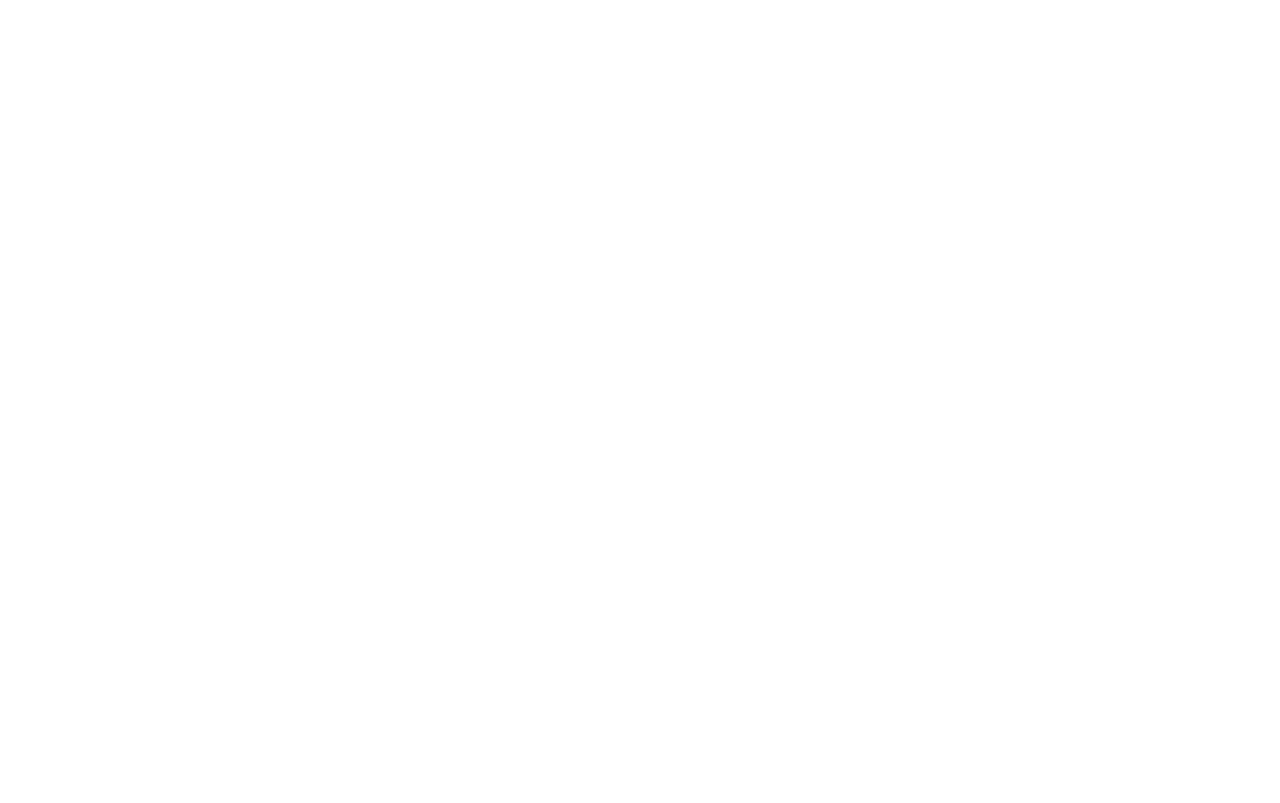
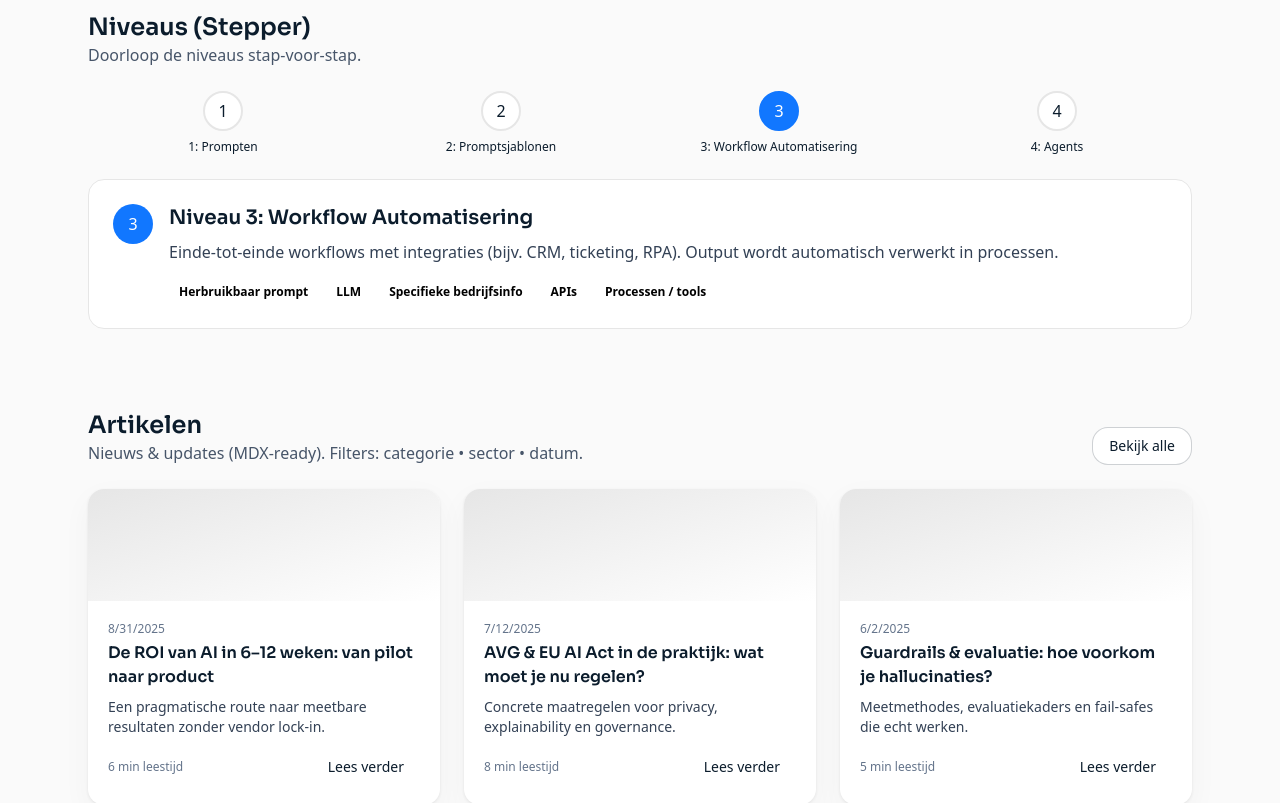
Before and after one commit to cwazuidema/novahorizon_corporate, a Next.js app: page / in a window 1280 px wide. Shown: the part 2660-3463 px from the top of the page. Before the commit the page ends 2341 px from the top, so only its background shows below. Built offline with nearby package versions, Linux system fonts and the light colour scheme.

Commit message:
Add LevelsStepper component and integrate into homepage; include capability levels data and SVG assets for enhanced user experience

```diff
--- a/app/page.js
+++ b/app/page.js
@@ -9,6 +9,7 @@
 import StatsStrip from '../components/StatsStrip';
 import ModelBadge from '../components/ModelBadge';
 import LogoMarquee from '../components/LogoMarquee';
+import LevelsStepper from '../components/LevelsStepper';
 import { BoltIcon, ScaleIcon, ShieldCheckIcon, ChartBarIcon, MapIcon, LockClosedIcon, LockOpenIcon } from '../components/icons';
 
 export default function HomePage() {
@@ -79,6 +80,24 @@
 
             <section className="py-10 bg-[#FAFAFA]">
                 <Container>
+                    <div className="flex justify-center px-[10%]">
+                        <img src="/img/pyramid_annotated.svg" alt="Niveaus piramide" className="w-full h-auto" />
+                    </div>
+                </Container>
+            </section>
+
+            <section className="py-10 bg-[#FAFAFA]">
+                <Container>
+                    <div className="mb-6">
+                        <h2 className="text-2xl font-semibold text-[#0B1C2C]" style={{ fontFamily: 'var(--font-sora), var(--font-inter), ui-sans-serif' }}>Niveaus (Stepper)</h2>
+                        <p className="text-slate-600">Doorloop de niveaus stap‑voor‑stap.</p>
+                    </div>
+                    <LevelsStepper />
+                </Container>
+            </section>
+
+            <section className="py-10 bg-[#FAFAFA]">
+                <Container>
                     <div className="mb-6 flex items-end justify-between">
                         <div>
                             <h2 className="text-2xl font-semibold text-[#0B1C2C]" style={{ fontFamily: 'var(--font-sora), var(--font-inter), ui-sans-serif' }}>Artikelen</h2>
--- /dev/null
+++ b/components/LevelsStepper.jsx
@@ -0,0 +1,87 @@
+"use client";
+
+import { useState } from 'react';
+import { capabilityLevels as LEVELS } from '../data/levels';
+
+function Badge({ children, colorClass }) {
+    return (
+        <span className={`inline-flex items-center rounded-full px-2.5 py-1 text-xs font-semibold ${colorClass}`}>
+            {children}
+        </span>
+    );
+}
+
+export default function LevelsStepper({ className = '' }) {
+    const [activeIndex, setActiveIndex] = useState(2);
+    const active = LEVELS[activeIndex];
+    const colsClass = {
+        1: 'grid-cols-1',
+        2: 'grid-cols-2',
+        3: 'grid-cols-3',
+        4: 'grid-cols-4',
+        5: 'grid-cols-5',
+        6: 'grid-cols-6',
+    }[LEVELS.length] || 'grid-cols-4';
+
+    return (
+        <div className={`space-y-6 ${className}`}>
+            <div className="hidden md:block">
+                <ol className={`grid ${colsClass} items-center gap-2`}>
+                    {LEVELS.map((l, idx) => {
+                        const isActive = idx === activeIndex;
+                        return (
+                            <li key={l.key} className="flex flex-col items-center">
+                                <button
+                                    type="button"
+                                    onClick={() => setActiveIndex(idx)}
+                                    className={`flex h-10 w-10 items-center justify-center rounded-full border-2 transition-colors ${isActive ? 'border-hadfield_blue bg-hadfield_blue text-white' : 'border-[#E6E6E6] bg-white text-[#0B1C2C] hover:border-hadfield_blue'
+                                        }`}
+                                >
+                                    {idx + 1}
+                                </button>
+                                <div className="mt-2 text-center text-xs font-medium text-[#0B1C2C]">{l.title.replace('Niveau ', '')}</div>
+                            </li>
+                        );
+                    })}
+                </ol>
+            </div>
+
+            <div className="md:hidden">
+                <ol className="flex w-full flex-nowrap items-center justify-between gap-2 px-[10%]">
+                    {LEVELS.map((l, idx) => {
+                        const isActive = idx === activeIndex;
+                        return (
+                            <li key={l.key}>
+                                <button
+                                    type="button"
+                                    onClick={() => setActiveIndex(idx)}
+                                    className={`flex items-center justify-center rounded-full border-2 text-xs transition-colors ${isActive ? 'border-hadfield_blue bg-hadfield_blue text-white' : 'border-[#E6E6E6] bg-white text-[#0B1C2C]'
+                                        }`}
+                                    style={{ width: 'clamp(44px, 14vw, 64px)', height: 'clamp(44px, 14vw, 64px)', fontSize: 'clamp(12px, 3.2vw, 16px)' }}
+                                    aria-label={l.title}
+                                >
+                                    {idx + 1}
+                                </button>
+                            </li>
+                        );
+                    })}
+                </ol>
+            </div>
+
+            <div className="rounded-2xl border border-[#E6E6E6] bg-white p-6">
+                <div className="flex items-start gap-4">
+                    <div className="hidden md:flex h-10 w-10 items-center justify-center rounded-full bg-hadfield_blue text-white">{activeIndex + 1}</div>
+                    <div>
+                        <h3 className="text-xl font-semibold text-[#0B1C2C]" style={{ fontFamily: 'var(--font-sora), var(--font-inter), ui-sans-serif' }}>{active.title}</h3>
+                        <p className="mt-2 text-slate-700">{active.description}</p>
+                        <div className="mt-4 flex flex-wrap gap-2">
+                            {active.badges.map((b) => (
+                                <Badge key={`${active.key}-${b.label}`} colorClass={b.color}>{b.label}</Badge>
+                            ))}
+                        </div>
+                    </div>
+                </div>
+            </div>
+        </div>
+    );
+}
--- /dev/null
+++ b/data/levels.js
@@ -0,0 +1,59 @@
+export const capabilityLevels = [
+    {
+        id: 1,
+        key: 'niveau-1',
+        title: 'Niveau 1: Prompten',
+        summary: '(Enkel) prompt + LLM',
+        badges: [
+            { label: 'prompt', color: 'bg-rose-100 text-rose-700' },
+            { label: 'LLM', color: 'bg-indigo-100 text-indigo-700' },
+        ],
+        description:
+            'Ad‑hoc interactie met het model. Handig voor verkennen, maar geen herbruikbaarheid of borging.',
+    },
+    {
+        id: 2,
+        key: 'niveau-2',
+        title: 'Niveau 2: Promptsjablonen',
+        summary: 'Herbruikbaar prompt + LLM + evt specifieke (bedrijfs-) info',
+        badges: [
+            { label: 'Herbruikbaar prompt', color: 'bg-rose-100 text-rose-700' },
+            { label: 'LLM', color: 'bg-indigo-100 text-indigo-700' },
+            { label: 'Bedrijfsinfo (optioneel)', color: 'bg-violet-100 text-violet-700' },
+        ],
+        description:
+            'Gestandaardiseerde promptsjablonen leveren consistente output. Optioneel gevoed met eigen context of kennisbanken.',
+    },
+    {
+        id: 3,
+        key: 'niveau-3',
+        title: 'Niveau 3: Workflow Automatisering',
+        summary:
+            'Herbruikbaar prompt + LLM + Specifieke (bedrijfs-) info + APIs + andere processen / tools',
+        badges: [
+            { label: 'Herbruikbaar prompt', color: 'bg-rose-100 text-rose-700' },
+            { label: 'LLM', color: 'bg-indigo-100 text-indigo-700' },
+            { label: 'Specifieke bedrijfsinfo', color: 'bg-violet-100 text-violet-700' },
+            { label: 'APIs', color: 'bg-fuchsia-100 text-fuchsia-700' },
+            { label: 'Processen / tools', color: 'bg-fuchsia-100 text-fuchsia-700' },
+        ],
+        description:
+            'Einde‑tot‑einde workflows met integraties (bijv. CRM, ticketing, RPA). Output wordt automatisch verwerkt in processen.',
+    },
+    {
+        id: 4,
+        key: 'niveau-4',
+        title: 'Niveau 4: Agents',
+        summary:
+            'Herbruikbaar prompt + LLM + Specifieke (bedrijfs-) info + APIs + andere processen / tools + BESLISSEN',
+        badges: [
+            { label: 'Herbruikbaar prompt', color: 'bg-rose-100 text-rose-700' },
+            { label: 'LLM', color: 'bg-indigo-100 text-indigo-700' },
+            { label: 'Specifieke bedrijfsinfo', color: 'bg-violet-100 text-violet-700' },
+            { label: 'APIs & tools', color: 'bg-fuchsia-100 text-fuchsia-700' },
+            { label: 'BESLISSEN', color: 'bg-amber-100 text-amber-700' },
+        ],
+        description:
+            'Autonome agents die meerdere stappen plannen, acties uitvoeren en beslissingslogica toepassen met guardrails.',
+    },
+];
```
Also changed, not shown: public/img/pyramid.svg (added), public/img/pyramid_annotated.svg (added).
